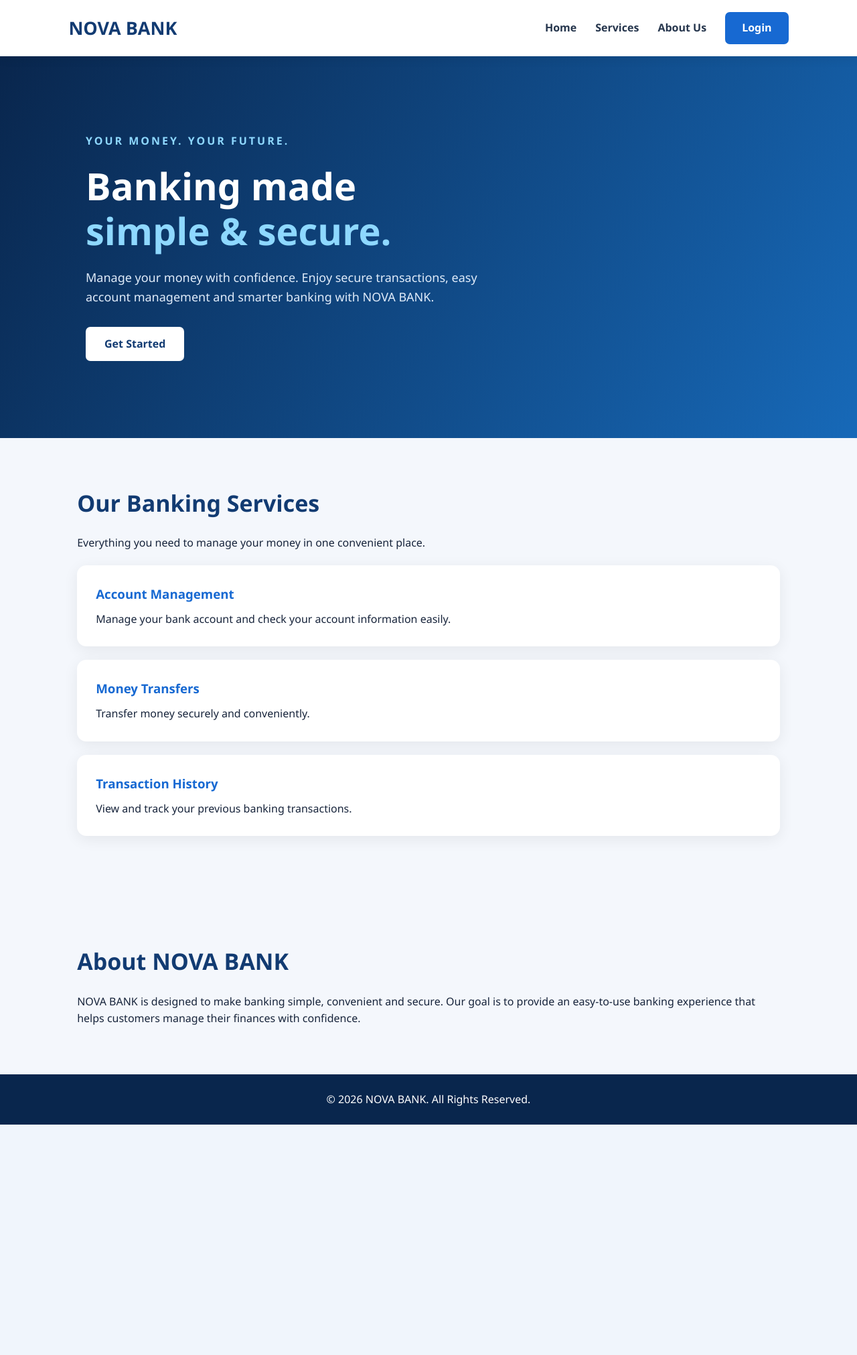
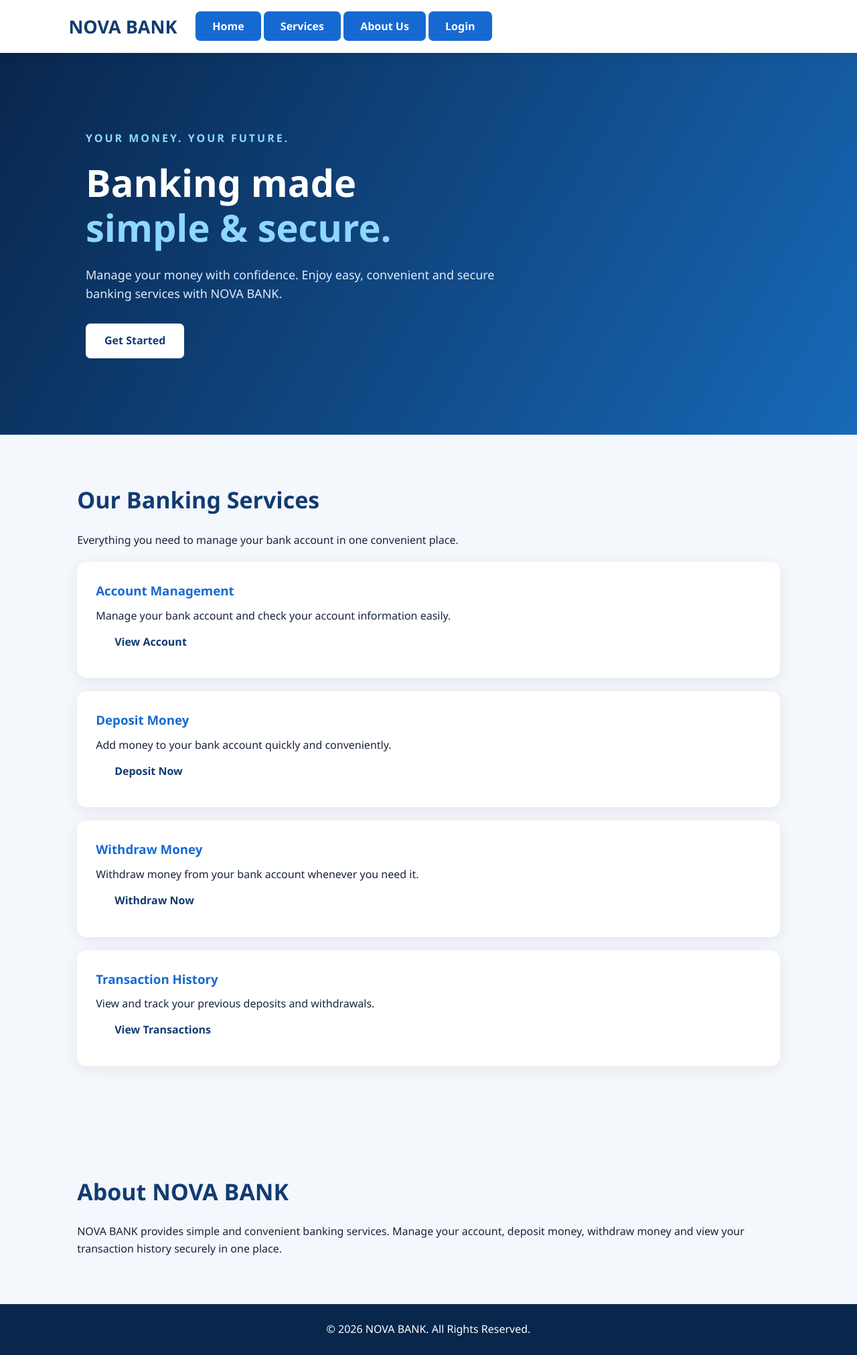
Before and after one commit to ushamadhugundu433-star/nova-bank, a Spring Boot app: page / in a window 1280 px wide. Shown: the whole page at 67% size. Before the commit the page ends 1679 px from the top, so only its background shows below. Run offline with Spring Boot 4, Linux system fonts and the light colour scheme.

Commit message:
Update NOVA BANK homepage services and navigation

```diff
--- a/src/main/resources/static/index.html
+++ b/src/main/resources/static/index.html
@@ -1,37 +1,34 @@
 
 <!DOCTYPE html>
 <html lang="en">
-
 <head>
     <meta charset="UTF-8">
     <meta name="viewport" content="width=device-width, initial-scale=1.0">
-
     <title>NOVA BANK | Banking Made Simple</title>
-
     <link rel="stylesheet" href="/css/bank-style.css">
 </head>
 
 <body>
 
-    <!-- Header -->
+    <!-- Navigation Bar -->
     <header>
-        <div class="logo">NOVA BANK</div>
+        <nav>
+            <h2 class="logo">NOVA BANK</h2>
 
-        <nav>
-            <a href="#home">Home</a>
-            <a href="#services">Services</a>
-            <a href="#about">About Us</a>
-            <a href="/login.html" class="nav-button">Login</a>
+            <div class="nav-links">
+                <a href="#home" class="nav-button">Home</a>
+                <a href="#services" class="nav-button">Services</a>
+                <a href="#about" class="nav-button">About Us</a>
+                <a href="/login.html" class="nav-button">Login</a>
+            </div>
         </nav>
     </header>
 
-    <!-- Hero Section -->
     <main>
 
+        <!-- Home Section -->
         <section class="hero" id="home">
-
             <div class="hero-content">
-
                 <p class="tagline">YOUR MONEY. YOUR FUTURE.</p>
 
                 <h1>
@@ -41,25 +38,20 @@
 
                 <p class="description">
                     Manage your money with confidence.
-                    Enjoy secure transactions, easy account
-                    management and smarter banking with NOVA BANK.
+                    Enjoy easy, convenient and secure banking
+                    services with NOVA BANK.
                 </p>
 
-                <a href="/login.html" class="button">
-                    Get Started
-                </a>
-
+                <a href="/login.html" class="button">Get Started</a>
             </div>
-
         </section>
 
-        <!-- Services Section -->
-        <section id="services">
-
+        <!-- Banking Services -->
+        <section class="services" id="services">
             <h2>Our Banking Services</h2>
 
             <p>
-                Everything you need to manage your money
+                Everything you need to manage your bank account
                 in one convenient place.
             </p>
 
@@ -69,51 +61,56 @@
                     Manage your bank account and check
                     your account information easily.
                 </p>
+                <a href="/dashboard.html" class="button">View Account</a>
             </div>
 
             <div class="card">
-                <h3>Money Transfers</h3>
+                <h3>Deposit Money</h3>
                 <p>
-                    Transfer money securely and conveniently.
+                    Add money to your bank account quickly
+                    and conveniently.
                 </p>
+                <a href="/deposit.html" class="button">Deposit Now</a>
+            </div>
+
+            <div class="card">
+                <h3>Withdraw Money</h3>
+                <p>
+                    Withdraw money from your bank account
+                    whenever you need it.
+                </p>
+                <a href="/withdraw.html" class="button">Withdraw Now</a>
             </div>
 
             <div class="card">
                 <h3>Transaction History</h3>
                 <p>
-                    View and track your previous banking
-                    transactions.
+                    View and track your previous deposits
+                    and withdrawals.
                 </p>
+                <a href="/transaction-history.html" class="button">
+                    View Transactions
+                </a>
             </div>
-
         </section>
 
-        <!-- About Section -->
-        <section id="about">
-
+        <!-- About Us -->
+        <section class="about" id="about">
             <h2>About NOVA BANK</h2>
 
             <p>
-                NOVA BANK is designed to make banking
-                simple, convenient and secure.
-
-                Our goal is to provide an easy-to-use
-                banking experience that helps customers
-                manage their finances with confidence.
+                NOVA BANK provides simple and convenient
+                banking services. Manage your account,
+                deposit money, withdraw money and view
+                your transaction history securely in one place.
             </p>
-
         </section>
 
     </main>
 
     <!-- Footer -->
     <footer>
-
-        <p>
-            &copy; 2026 NOVA BANK.
-            All Rights Reserved.
-        </p>
-
+        <p>&copy; 2026 NOVA BANK. All Rights Reserved.</p>
     </footer>
 
 </body>
```
